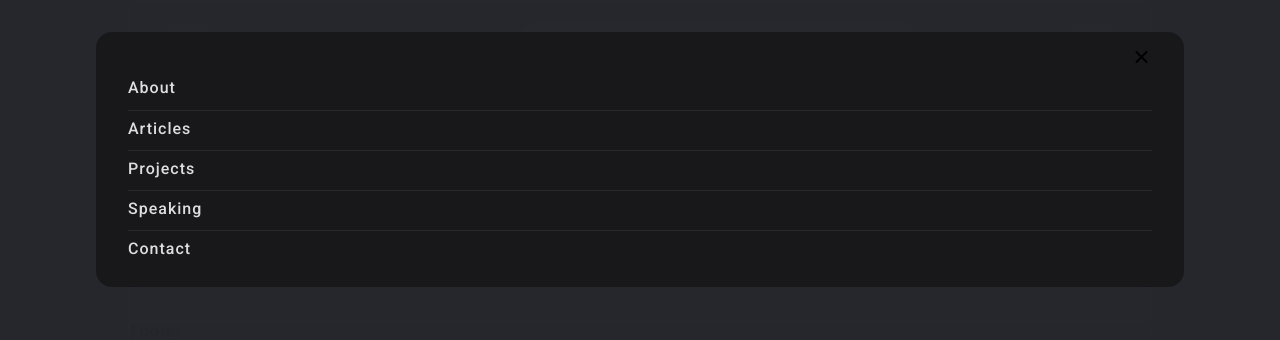
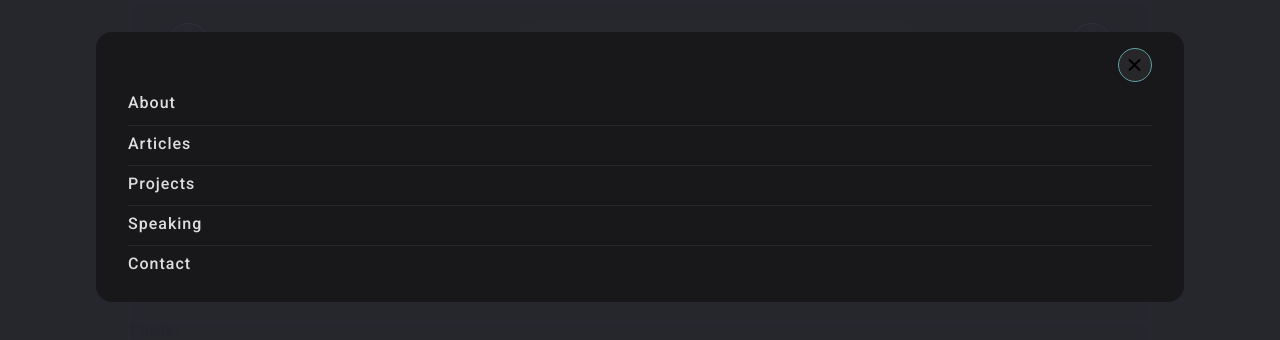
Before and after one commit to F58AIE/React-portfolio-website-with-animation-, a React (Vite) app in the folder frontend/: page / in a window 1280 px wide. Both pictures are taken after a click on the button 187 px from the left and 42 px from the top of the page. Shown: the top 340 px of the page. Built offline with nearby package versions, Linux system fonts and the light colour scheme.

Commit message:
edit the color of the buttons

```diff
--- a/frontend/src/components/1-header/Header.css
+++ b/frontend/src/components/1-header/Header.css
@@ -27,7 +27,6 @@ header ul li a:hover {
   color: var(--green);
   opacity: 1;
   font-size: 0.9rem;
-  font-weight: 500;
 }
 
 header button {
@@ -38,15 +37,32 @@ header button.menu {
   background-color: var(--bgHeader);
   height: 2.4rem;
   width: 2.4rem;
+    border-radius: 50%;
+    justify-content: center;
+    align-items: center;
+
 }
 /* Icon Button */
-  header button.mode{
+header .menu, header button.mode {
   background-color: var(--bgHeader);
   height: 2.4rem;
   width: 2.4rem;
+  border-radius: 50%;
+  justify-content: center;
+  text-align: center;
+  border: 1px solid cadetblue;
 }
 
+header .xbutton {
+  background-color: var(--bgHeader);
+    border-radius: 50%;
+    text-align: center;
+    border: 1px solid cadetblue;
+    width: 2rem;
+    height: 2rem;
+    justify-content: center;
 
+}
 
 /* Modal == pop up (Responsive) */
 header .fixed {
@@ -56,15 +72,17 @@ header .fixed {
   z-index: 6;
 }
 
-
 @keyframes mymove {
-    0% {scale: 0;}
-    60% {scale: 1.2;}
-    100% {scale: 1;}
+  0% {
+    scale: 0;
   }
-
-
-
+  60% {
+    scale: 1.2;
+  }
+  100% {
+    scale: 1;
+  }
+}
 
 header .fixed ul.modal {
   animation: mymove 0.7s 1;
@@ -91,8 +109,6 @@ header .fixed ul.modal li a {
   font-size: 1rem;
 }
 
-
-
 header .fixed ul.modal li:first-child {
   text-align: right;
   border: none;
@@ -100,16 +116,6 @@ header .fixed ul.modal li:first-child {
   padding-bottom: 0.2rem;
 }
 
-
-
-
-
-
-
-
-
-
-
 @media (max-width: 700px) {
   header.flex nav {
     display: none;
--- a/frontend/src/components/1-header/Header.jsx
+++ b/frontend/src/components/1-header/Header.jsx
@@ -6,10 +6,10 @@ const Header = () => {
   const [showModal, setShowModal] = useState(false);
   return (
     <header className="flex">
-      <button onClick={() => {setShowModal(true);}} className="menu">
+      <button onClick={() => {setShowModal(true);}} className="menu flex">
      <span className="fa-solid fa-bars"></span>
      </button>
-      <div />
+      <div/>
 
       <nav>
         <ul className="flex">
@@ -31,15 +31,18 @@ const Header = () => {
         </ul>
       </nav>
 
-      <button className="mode">
+      <button className="mode flex">
     <span class="fa-regular fa-moon"></span>
+    <i class="fa-solid fa-sun"></i>
       </button>
 
       {showModal && (
         <div className="fixed">
           <ul className="modal">
             <li>
-              <button class="fa-solid fa-xmark" onClick={() => {setShowModal(false);}}/>
+              <button className="xbutton" onClick={() => {setShowModal(false);}}>
+                <span class="fa-solid fa-xmark"></span>
+                </button>
             </li>
             <li>
               <a href="">About</a>
```
Lines whose indentation alone changed are shown as unchanged.
